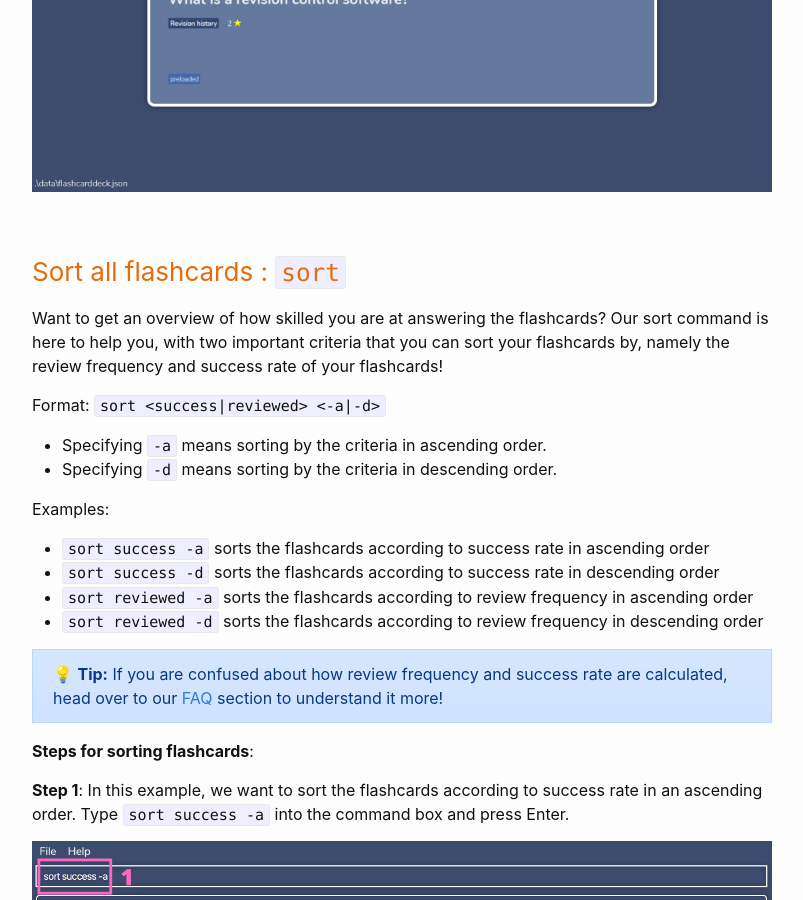
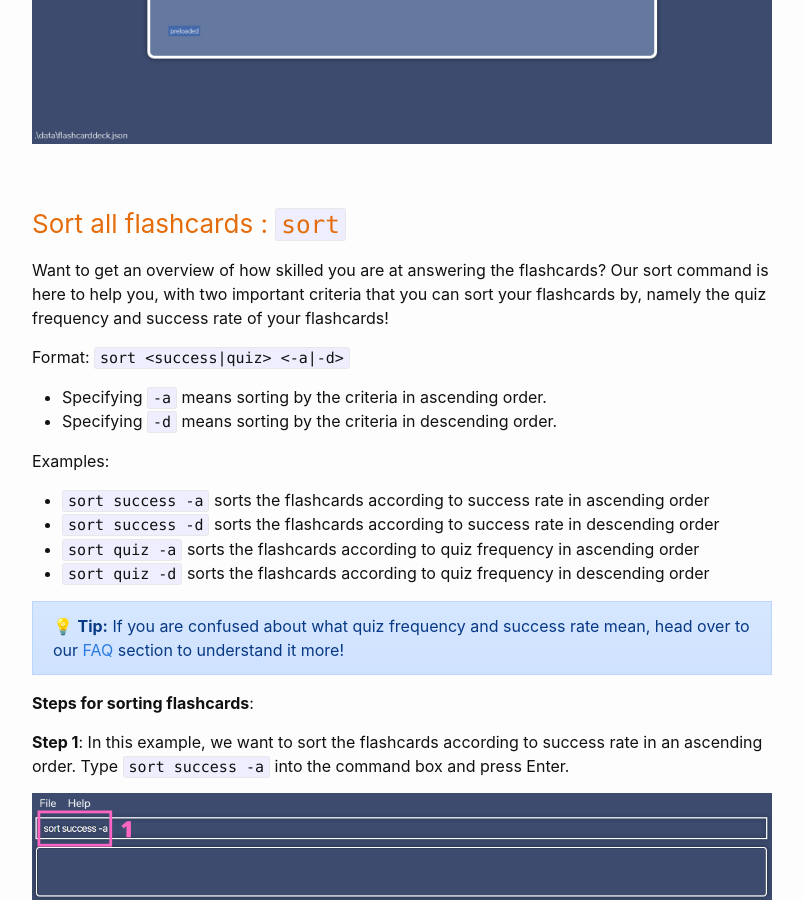
Before and after one commit to minzzelo/cs2101ug, a Jekyll site: the page built from docs/UserGuide.md, in a window 1280 px wide and 900 px high, scrolled down 27608 px. Shown: the whole window, without its empty margins (238-1041 px from the left). Built offline with Jekyll 4.4.1, drawn with Linux system fonts in a browser that asks for light colours; emoji names are drawn with the system emoji font; some of the changed text lies outside the part shown.

Commit message:
Change reviewed to quiz

```diff
--- a/docs/UserGuide.md
+++ b/docs/UserGuide.md
@@ -109,7 +109,7 @@ Format/Notation | Meaning
 `QUESTION` | Words in uppercase are parameters that you should supply. <br> eg. in `add q/QUESTION`, `QUESTION` is a parameter which can be used as `add q/What is my name?`
 `q/QUESTION` | The letter and slash before the parameter is the prefix. You should use this to separate the current parameter from other parameters.
 `success` | Words in lowercase are to be specified exactly, meaning word for word.
-`<success|reviewed>` | Items in angle brackets are either/or options. Each option is delineated by a `|`. <br> eg. `<success|reviewed>` can be used as success or reviewed but not both
+`<success|quiz>` | Items in angle brackets are either/or options. Each option is delineated by a `|`. <br> eg. `<success|quiz>` can be used as `success` or `quiz` but not both
 `[c/CATEGORY]` | Items in square brackets are optional. You can choose whether you want to specify them. <br> eg. `q/QUESTION [c/CATEGORY]` can be used as `q/What is my name? c/Name` or `q/What is my name?`
 `[t/TAG]...` | Items with ellipsis after them can be used either multiple or zero times <br> eg. `t/TAG` can be used 0 times or as `t/friend`, `t/friend t/family`, etc
 
@@ -563,9 +563,9 @@ Quiz attempts are recorded and information about your scores can be displayed us
 
 ### Sort all flashcards : `sort`
 
-Want to get an overview of how skilled you are at answering the flashcards? Our sort command is here to help you, with two important criteria that you can sort your flashcards by, namely the review frequency and success rate of your flashcards!
+Want to get an overview of how skilled you are at answering the flashcards? Our sort command is here to help you, with two important criteria that you can sort your flashcards by, namely the quiz frequency and success rate of your flashcards!
 
-Format: `sort <success|reviewed> <-a|-d>`
+Format: `sort <success|quiz> <-a|-d>`
 
 * Specifying `-a` means sorting by the criteria in ascending order.
 * Specifying `-d` means sorting by the criteria in descending order.
@@ -573,12 +573,12 @@ Format: `sort <success|reviewed> <-a|-d>`
 Examples:
 * `sort success -a` sorts the flashcards according to success rate in ascending order
 * `sort success -d` sorts the flashcards according to success rate in descending order
-* `sort reviewed -a` sorts the flashcards according to review frequency in ascending order
-* `sort reviewed -d` sorts the flashcards according to review frequency in descending order
+* `sort quiz -a` sorts the flashcards according to quiz frequency in ascending order
+* `sort quiz -d` sorts the flashcards according to quiz frequency in descending order
 
 <div markdown="span" class="alert alert-primary">
 
-:bulb: **Tip:** If you are confused about how review frequency and success rate are calculated, head over to our [FAQ](#faq) section to understand it more!
+:bulb: **Tip:** If you are confused about what quiz frequency and success rate mean, head over to our [FAQ](#faq) section to understand it more!
 </div>
 
 
```
